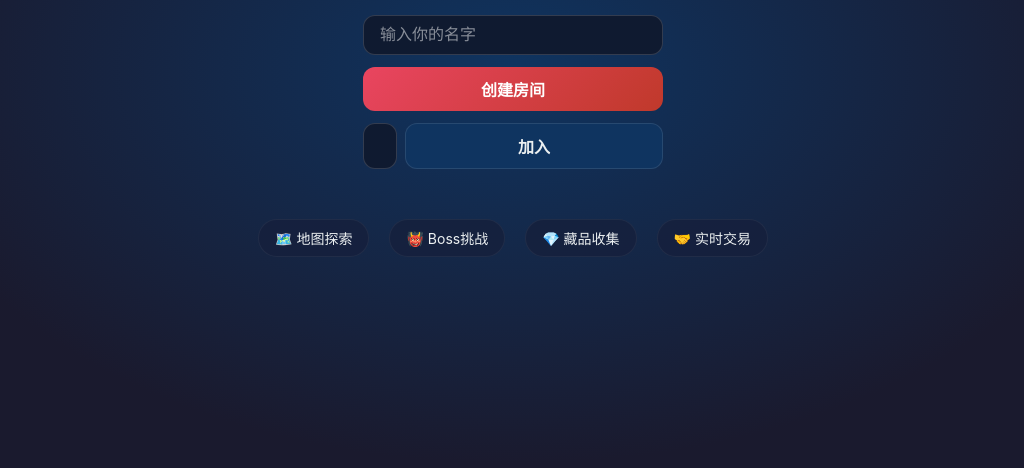
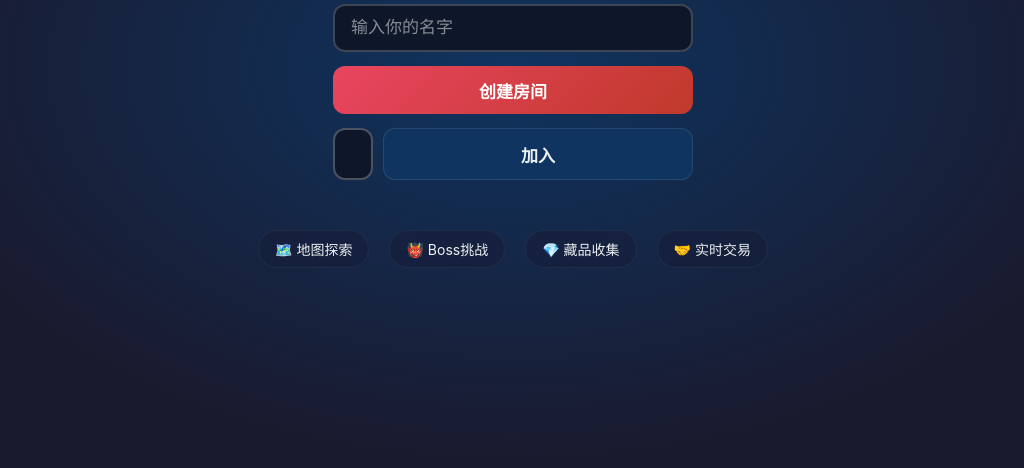
Before and after one commit to bzmkls033/unnamed-adventurer, a website: page src/client/index.html in a window 1280 px wide. Shown: the part 332-800 px from the top of the page, without its empty margins (127-1151 px from the left). Drawn offline with nearby package versions, Linux system fonts and the light colour scheme; no server answers.

Commit message:
fix: 大幅增大房间号输入框

```diff
--- a/src/client/css/style.css
+++ b/src/client/css/style.css
@@ -89,15 +89,47 @@ input::placeholder { color: rgba(255,255,255,0.5); -webkit-text-fill-color: rgba
 .home-actions {
   display: flex;
   flex-direction: column;
-  gap: 12px;
-  width: 300px;
+  gap: 14px;
+  width: 360px;
+  max-width: 92vw;
   position: relative;
   z-index: 10;
 }
-.home-actions input { width: 100%; }
-.home-actions .btn { width: 100%; }
-.join-row { display: flex; gap: 8px; position: relative; z-index: 1; }
-.join-row input { flex: 1; pointer-events: auto; }
+.home-actions input {
+  width: 100%;
+  height: 48px;
+  font-size: 17px;
+  padding: 12px 16px;
+  background: #0d1729;
+  border: 2px solid rgba(255,255,255,0.2);
+}
+.home-actions .btn { width: 100%; height: 48px; font-size: 17px; }
+.join-row {
+  display: flex;
+  gap: 10px;
+  position: relative;
+  z-index: 1;
+  width: 100%;
+}
+.join-row input {
+  flex: 1;
+  min-width: 0;
+  height: 52px;
+  font-size: 20px;
+  padding: 14px 18px;
+  background: #0d1729 !important;
+  border: 2px solid rgba(255,255,255,0.25) !important;
+  color: #fff !important;
+  -webkit-text-fill-color: #fff !important;
+  letter-spacing: 4px;
+  text-align: center;
+  text-transform: uppercase;
+}
+.join-row .btn {
+  height: 52px;
+  min-width: 80px;
+  font-size: 17px;
+}
 .home-features {
   display: flex;
   gap: 20px;
```
